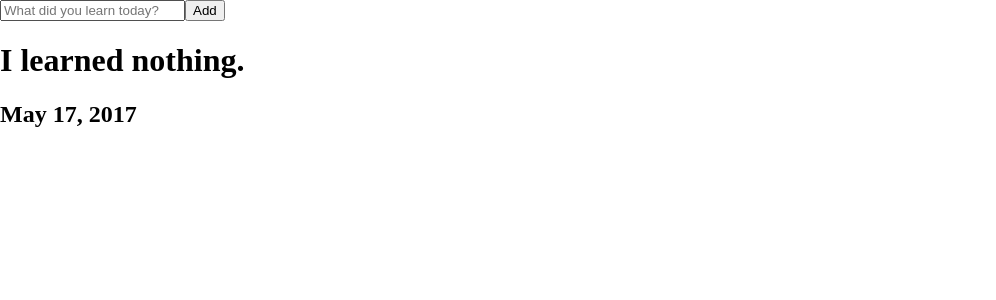
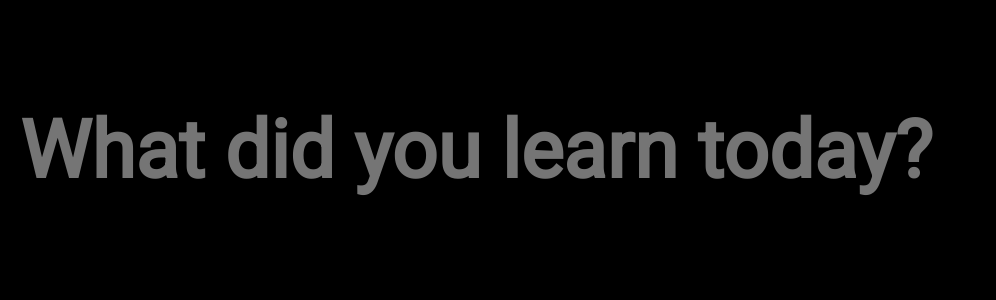
Before and after one commit to mkurapov/whatilearned, an Angular app: page / in a window 1280 px wide. Shown: the top 300 px of the page, without its empty margins (0-996 px from the left). Built offline with nearby package versions, Linux system fonts and the light colour scheme.

Commit message:
added styling

```diff
--- a/src/app/app.component.ts
+++ b/src/app/app.component.ts
@@ -23,6 +23,6 @@ export class AppComponent {
 
   addNewEntry(newEntry: Entry)
   {
-    this.entries.push(newEntry);
+    this.entries.unshift(newEntry)
   }
 }
--- a/src/app/components/input-form/input-form.component.html
+++ b/src/app/components/input-form/input-form.component.html
@@ -1,4 +1,4 @@
 <form (ngSubmit)="submitEntry()">
-  <input [(ngModel)]="inputBody" name="entry-input" placeholder="What did you learn today?"/>
+  <input [(ngModel)]="inputBody" name="entry-input" placeholder="What did you learn today?"  autocomplete="off"/>
   <button>Add</button>
 </form>
--- a/src/styles/input-form.component.scss
+++ b/src/styles/input-form.component.scss
@@ -0,0 +1,24 @@
+ input{
+     background-color: black;
+     color:white;
+     font-family: Roboto;
+     width:100%;
+     height:300px;
+     margin: 0 auto;
+     top:0;right:0;left:0;
+     position: fixed;
+     display: block;
+     font-size: 80px;
+     padding-left: 20px;
+     border: 0px;
+     font-weight: bolder;
+
+     ::-webkit-input-placeholder { /* Chrome/Opera/Safari */
+            color: grey;
+    }
+
+    &:focus
+    {
+        outline: none;
+    }
+ }
--- a/src/styles/main.scss
+++ b/src/styles/main.scss
@@ -1,6 +1,8 @@
+@import url('https://fonts.googleapis.com/css?family=Roboto');
 body
 {
     margin:0;
-    //background-color: black;
-    //color:white;
+    background-color: black;
+    color:white;
+    font-family: Roboto;
 }
```
